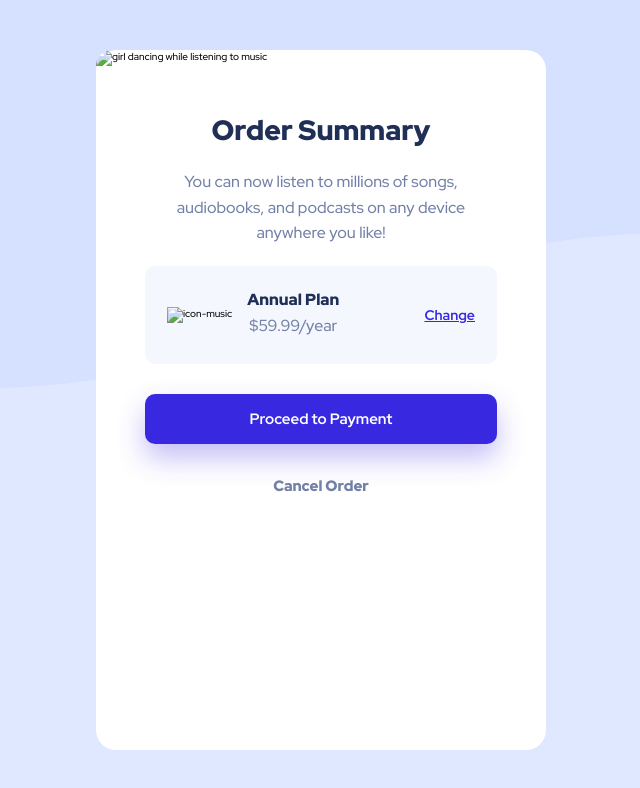
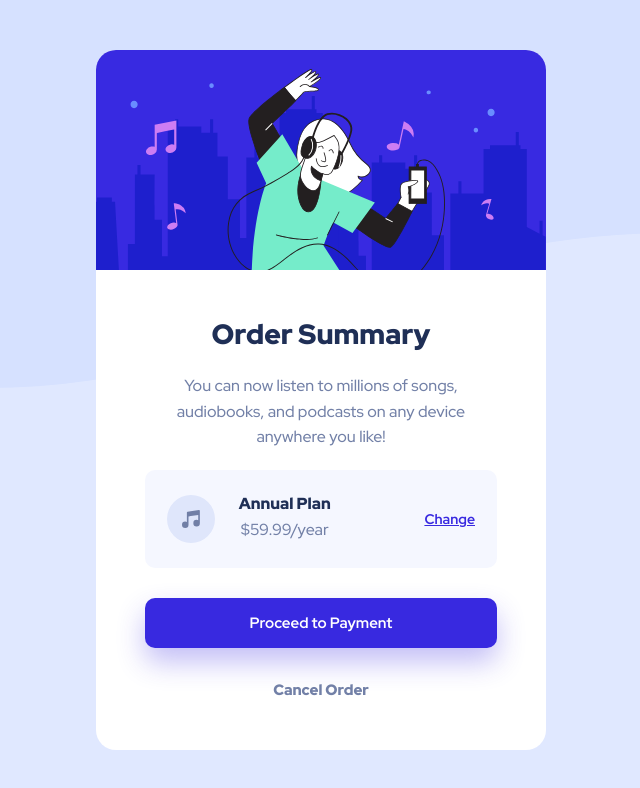
Before and after one commit to dselimovic02/order-summary, a plain HTML site: page index.html in a window 1280 px wide. Shown: the whole page, without its empty margins (319-959 px from the left). Drawn offline with Linux system fonts and the light colour scheme; files whose address does not match are found by name; a web font is replaced by a local one.

Commit message:
Update index.html

```diff
--- a/index.html
+++ b/index.html
@@ -4,7 +4,7 @@
   <meta charset="UTF-8">
   <meta name="viewport" content="width=device-width, initial-scale=1.0"> <!-- displays site properly based on user's device -->
 
-  <link rel="icon" type="image/png" sizes="32x32" href="./images/favicon-32x32.png">
+  <link rel="icon" type="image/png" sizes="32x32" href="favicon-32x32.png">
 
   <title>Frontend Mentor | Order summary card</title>
   <link rel="stylesheet" href="style.css">
@@ -20,7 +20,7 @@
   <!-- Card -->
   <div class="container">
     <div class="card">
-      <img class="hero-img" src="images/illustration-hero.svg" alt="girl dancing while listening to music">
+      <img class="hero-img" src="illustration-hero.svg" alt="girl dancing while listening to music">
       <main class="main-section">
         <h1>Order Summary</h1>
         <p class="paragraph">
@@ -28,7 +28,7 @@
           device anywhere you like!
         </p>
         <div class="plan-container">
-          <img src="images/icon-music.svg" alt="icon-music">
+          <img src="icon-music.svg" alt="icon-music">
           <div class="plan-price-container">
             <p>Annual Plan</p>
             <p>$59.99/year</p>
@@ -42,21 +42,3 @@
   </div>
 </body>
 </html>
-<!--
-<div class="attribution">
-  Challenge by <a href="https://www.frontendmentor.io?ref=challenge" target="_blank">Frontend Mentor</a>.
-  Coded by <a href="#">Your Name Here</a>.
-</div>
-
-Order Summary
-
-You can now listen to millions of songs, audiobooks, and podcasts on any
-device anywhere you like!
-
-Annual Plan
-$59.99/year
-
-Change
-
-Proceed to Payment
-Cancel Order -->
```
